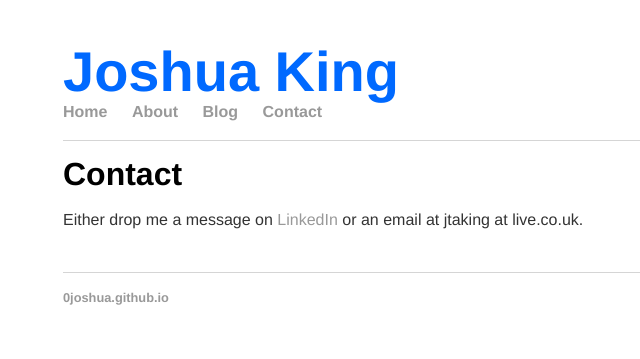
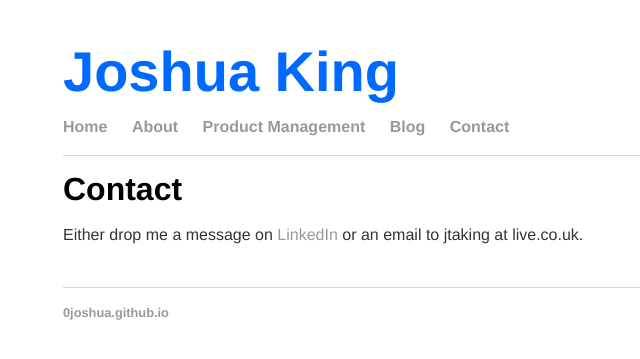
Before and after one commit to 0joshua/0joshua.github.io, a Jekyll site: the page built from contact/index.md, in a window 1280 px wide. Shown: the top 359 px of the page, without its empty margins (177-817 px from the left). Built offline with Jekyll 4.4.1, drawn with Linux system fonts in a browser that asks for light colours.

Commit message:
general update

```diff
--- a/_layouts/default.html
+++ b/_layouts/default.html
@@ -4,6 +4,11 @@
 			<title>{{ page.title }}</title>
 			<!-- link to main stylesheet -->
 			<link rel="stylesheet" type="text/css" href="/css/main.css">
+
+			<!-- favicon -->
+			<link rel="icon" type="image/x-icon" href="/images/favicon.ico">
+
+			<!-- google -->
 			<meta name="viewport" content="width=device-width,initial-scale=1,maximum-scale=1,user-scalable=no">
 			<meta http-equiv="X-UA-Compatible" content="IE=edge,chrome=1">
 			<meta name="HandheldFriendly" content="true">
@@ -15,6 +20,7 @@
 	    		<ul>
 	        		<li><a href="/">Home</a></li>
 		        	<li><a href="/about">About</a></li>
+					<li><a href="/product">Product Management</a></li>
 	         		<li><a href="/blog">Blog</a></li>
 					<li><a href="/contact">Contact</a></li>
 	    		</ul>
--- a/contact/index.md
+++ b/contact/index.md
@@ -3,4 +3,4 @@ layout: default
 title: Joshua King - Contact
 ---
 # Contact
-Either drop me a message on <a href="https://www.linkedin.com/in/1joshuaking/" target="_blank">LinkedIn</a> or an email at jtaking at live.co.uk.
+Either drop me a message on <a href="https://www.linkedin.com/in/1joshuaking/" target="_blank">LinkedIn</a> or an email to jtaking at live.co.uk.
--- a/css/main.css
+++ b/css/main.css
@@ -54,4 +54,5 @@ ul.posts li {
     font-size: 3.5em;
     font-weight: bold;
     color:#0069FF;
+    padding-bottom:15px;
 }
```
Also changed, not shown: product/index.md (added, +10 -0 lines), images/android-chrome-192x192.png (added), images/android-chrome-512x512.png (added), images/apple-touch-icon.png (added), images/favicon-16x16.png (added), images/favicon-32x32.png (added), images/favicon.ico (added).
